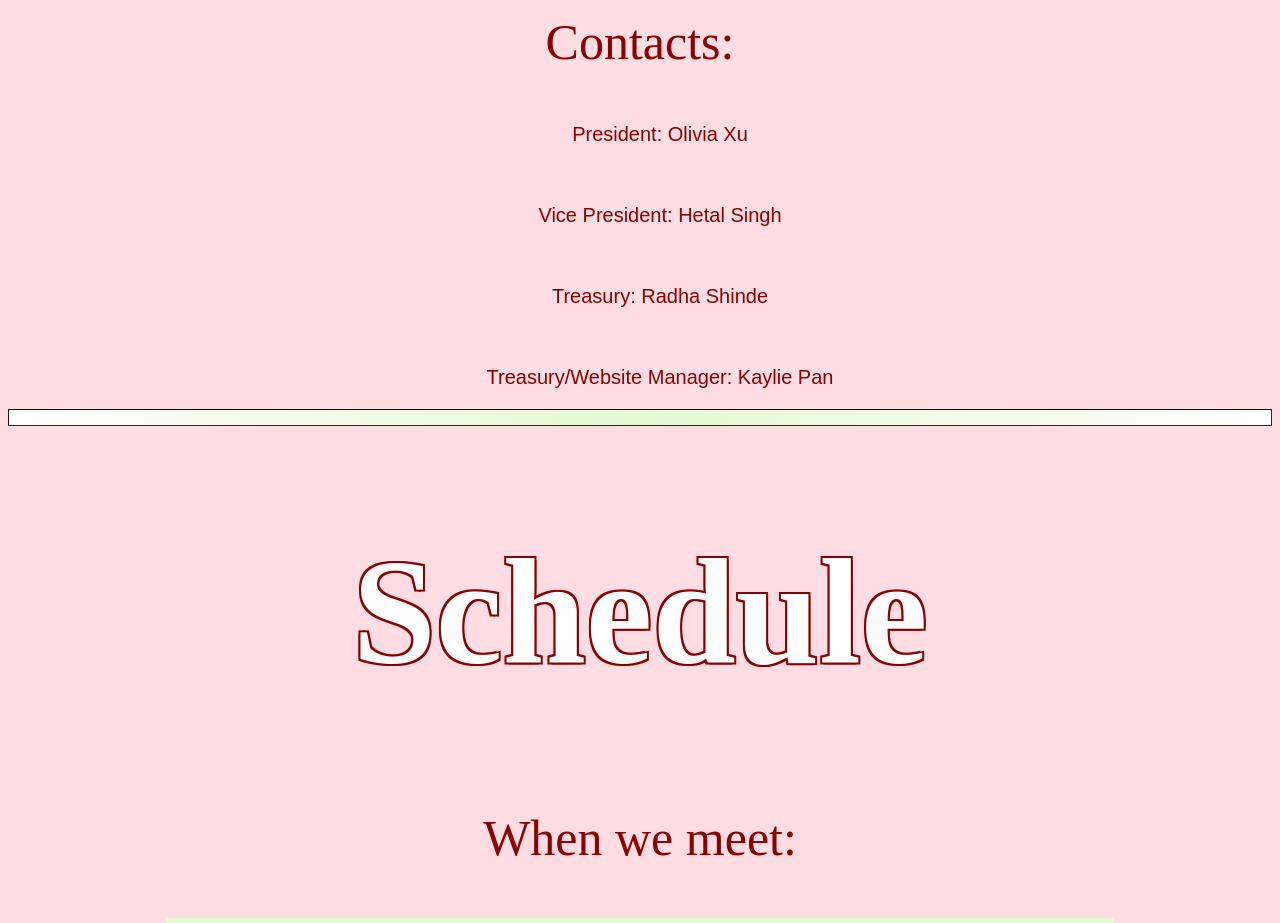
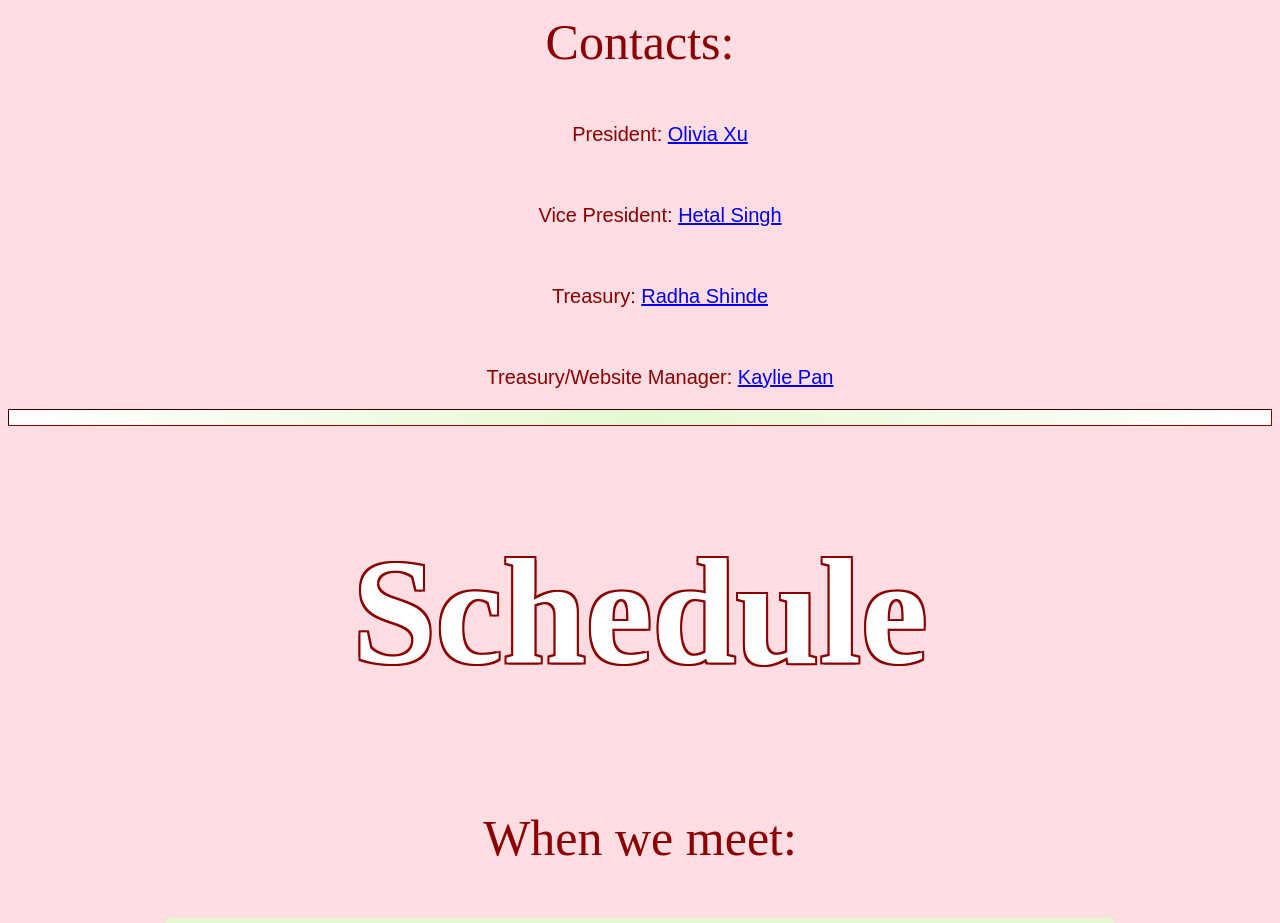
Before and after one commit to kbpan13-commits/dreamscrapbook, a plain HTML site: page index.html in a window 1280 px wide. Shown: the part 1539-2462 px from the top of the page. Drawn offline with Linux system fonts and the light colour scheme.

Commit message:
Add email links for club contacts in index.html
Updated contact information for club officers with email links.

```diff
--- a/index.html
+++ b/index.html
@@ -23,13 +23,13 @@
         <p>Our club was founded by Olivia Xu, a passionate eighth grader who want to share and teach her passion to others. She started this club at Pat and Catherine Fowler Middle school in hopes to share it with her close friends and give back to her community.</p>
         <br>
         <h2>Contacts:</h2>
-        <p>President: Olivia Xu</p>
+        <p>President: <a href="olivia.xu.727@k12.friscoisd.org">Olivia Xu</a></p>
         <br>
-        <p>Vice President: Hetal Singh</p>
+        <p>Vice President: <a href ="hetal.singh.118@k12.friscoisd.org">Hetal Singh</a></p>
         <br>
-        <p>Treasury: Radha Shinde</p>
+        <p>Treasury: <a href="radha.shinde.082@k12.friscoisd.org">Radha Shinde</a></p>
         <br>
-        <p>Treasury/Website Manager: Kaylie Pan</p>
+        <p>Treasury/Website Manager: <a href="kaylie.pan.765@k12.friscoisd.org">Kaylie Pan</a></p>
         <hr>
         <h1>Schedule</h1>
         <h2>When we meet:</h2>
```
